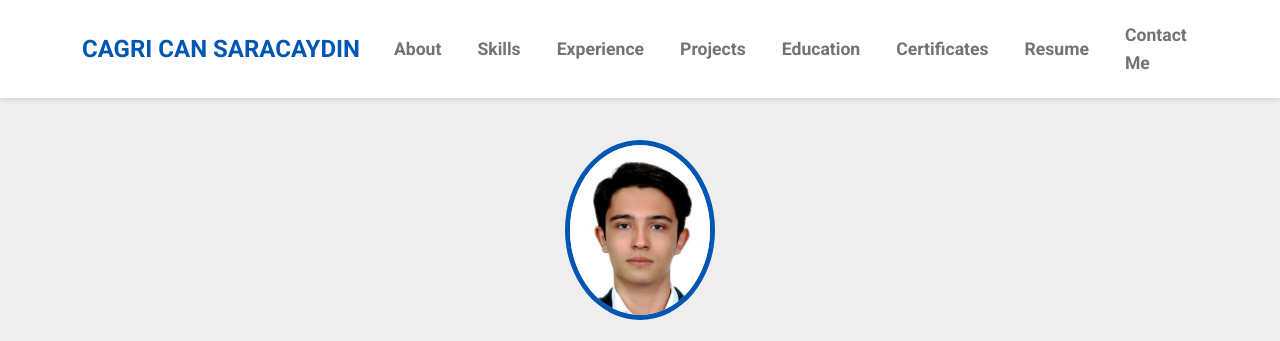
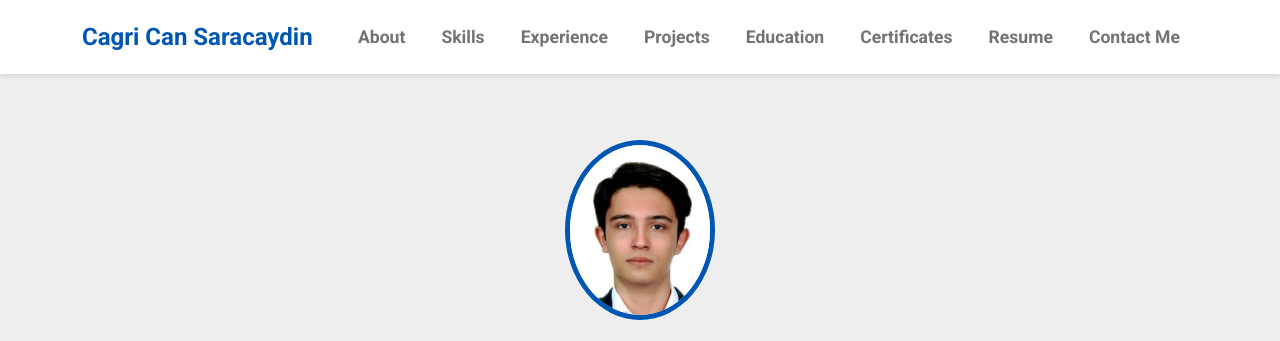
Before and after one commit to CagriCanSaracaydin/old-website, a plain HTML site: page index.html in a window 1280 px wide. Shown: the top 341 px of the page. Drawn offline with nearby package versions, Linux system fonts and the light colour scheme.

Commit message:
Update index.html

```diff
--- a/index.html
+++ b/index.html
@@ -21,7 +21,7 @@
 <body>
     <nav id="navbar" class="navbar navbar-expand-lg navbar-light fixed-top" role="navigation" aria-label="Main navigation">
         <div class="container">
-            <a class="navbar-brand" href="#" style="color: #0056b3;">CAGRI CAN SARACAYDIN</a>
+            <a class="navbar-brand" href="#" style="color: #0056b3;">Cagri Can Saracaydin</a>
             <button class="navbar-toggler" type="button" data-bs-toggle="collapse" data-bs-target="#navbarNav" aria-controls="navbarNav" aria-expanded="false" aria-label="Toggle navigation">
                 <span class="navbar-toggler-icon"></span>
             </button>
```
